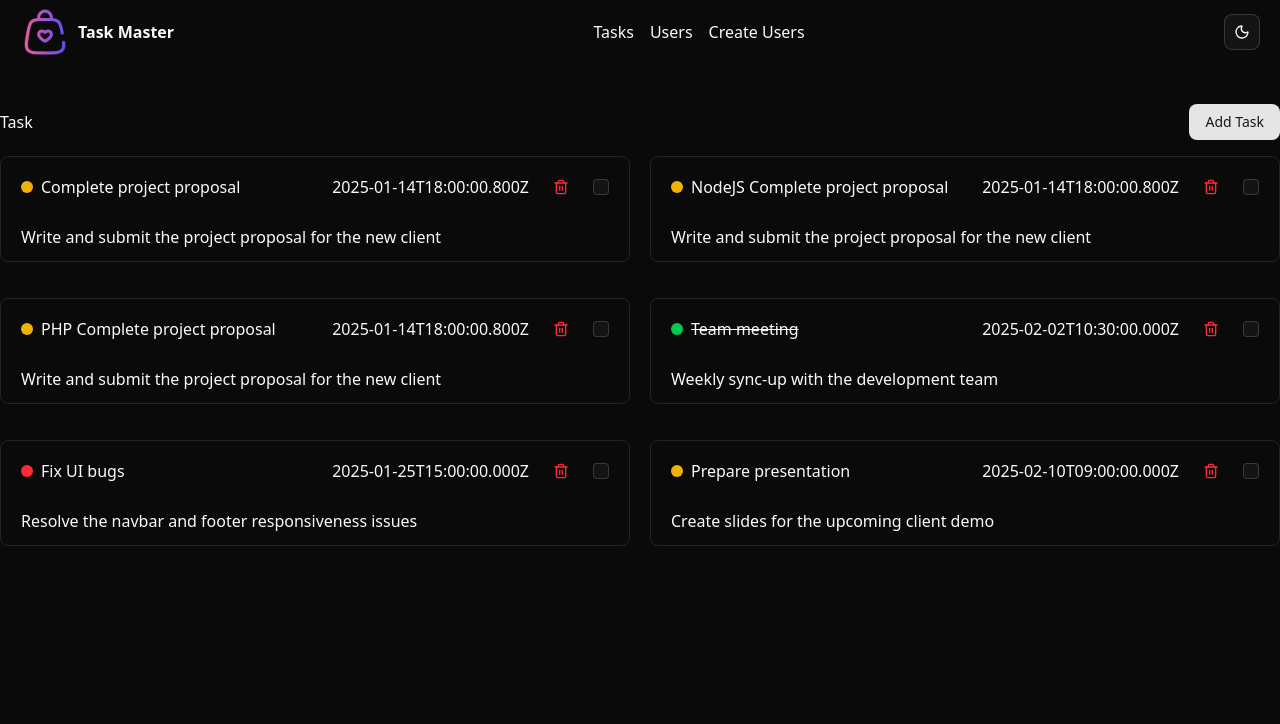
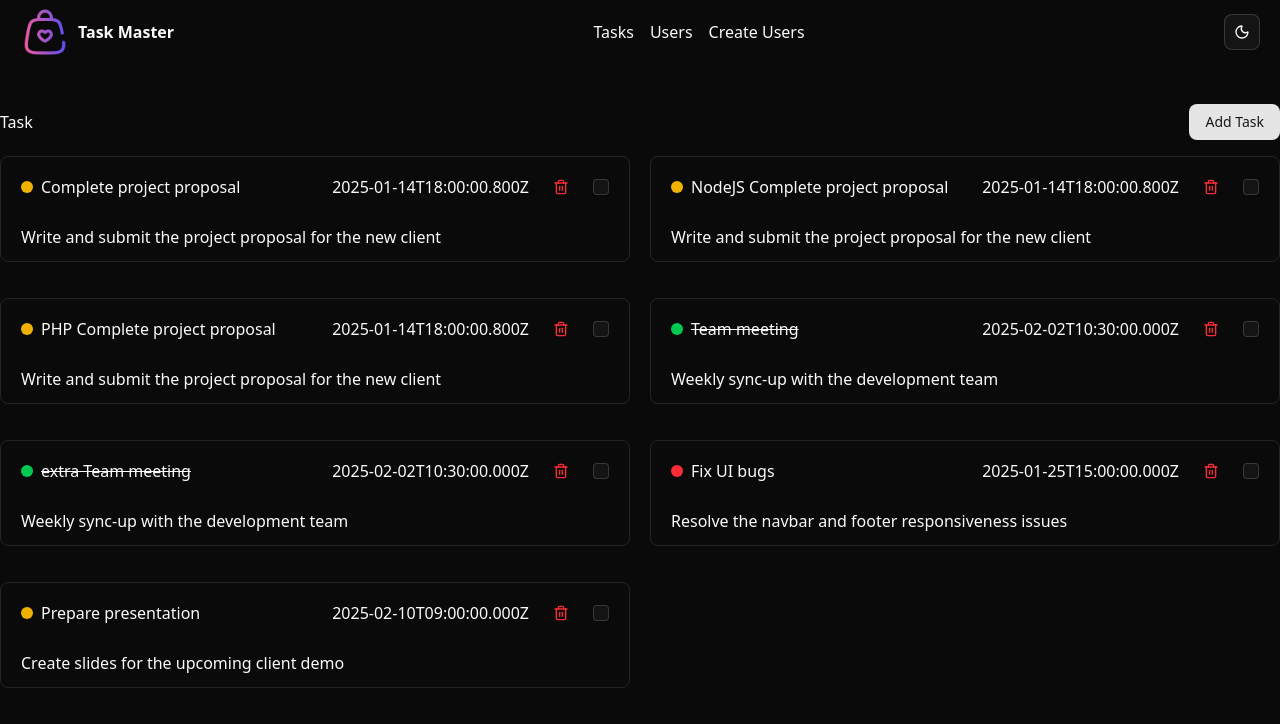
Before and after one commit to Arafat-boss/basic-todo-app-with-redux, a React (Vite) app: page /tasks in a window 1280 px wide. Shown: the top 724 px of the page. Built offline with nearby package versions, Linux system fonts and the light colour scheme.

Commit message:
Update homepage layout

```diff
--- a/src/features/counter/taskSlice.ts
+++ b/src/features/counter/taskSlice.ts
@@ -42,6 +42,14 @@ const initialState: InisialTaskState = {
     id: "LkF__GHp9tr_y8eO2cD12",
     isCompleted: true,
     title: "Team meeting",
+    description: "Weekly sync-up with the development team",
+    priority: "low",
+    dueDate: "2025-02-02T10:30:00.000Z",
+  },
+  {
+    id: "LsckF__GHp9tr_y8eO2cD12",
+    isCompleted: true,
+    title: "extra Team meeting",
     description: "Weekly sync-up with the development team",
     priority: "low",
     dueDate: "2025-02-02T10:30:00.000Z",
```
